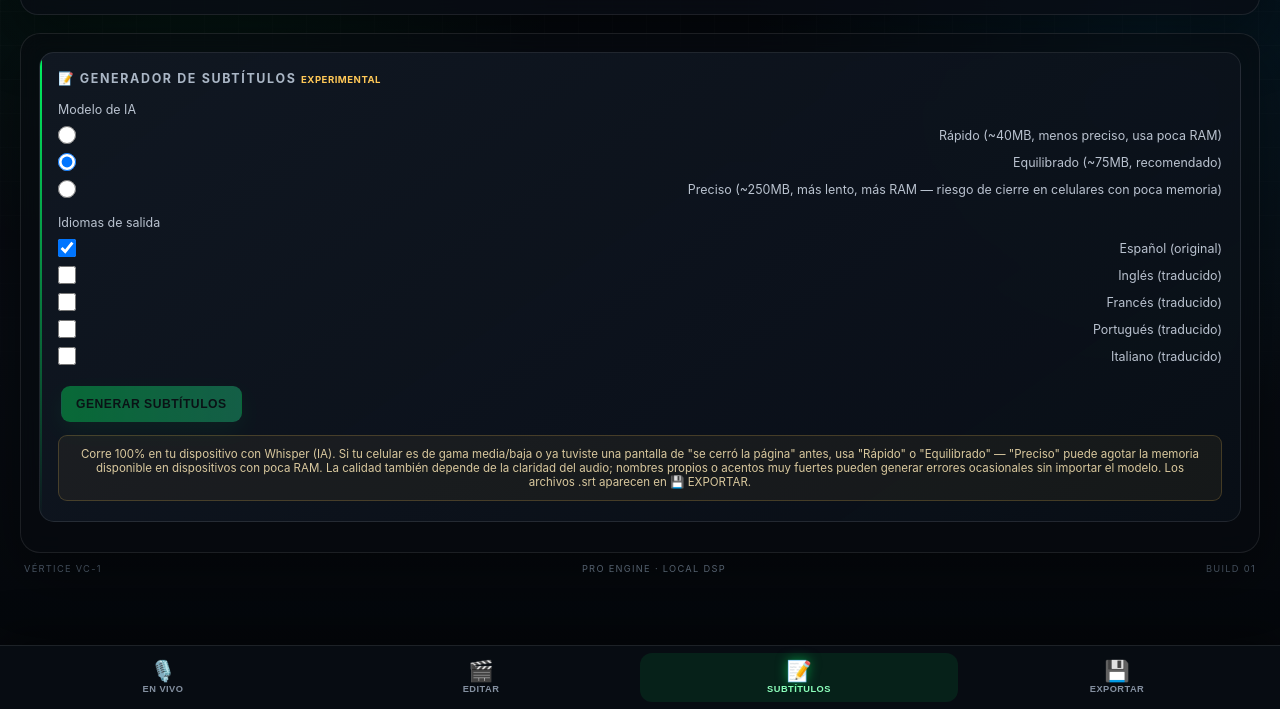
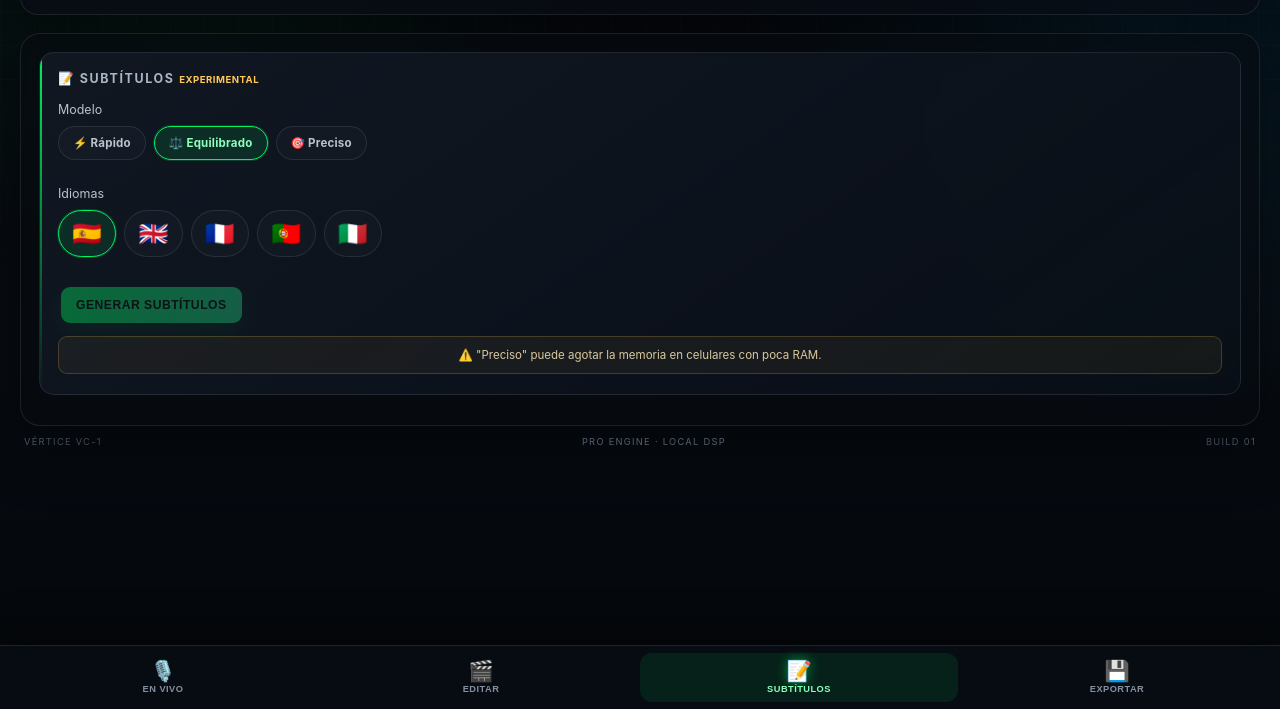
Before and after one commit to Francisco101299/vertice-voice-enhancer, a plain HTML site: page index.html in a window 1280 px wide. Both pictures are taken after a click on the button "📝 SUBTÍTULOS". Shown: the part 91-800 px from the top of the page. Drawn offline with Linux system fonts and the light colour scheme.

Commit message:
Add files via upload

```diff
--- a/index.html
+++ b/index.html
@@ -27,6 +27,12 @@
 .edit-segment-row{background:rgba(255,255,255,.03);border:1px solid var(--line);border-radius:10px;padding:10px;margin-bottom:9px}
 .edit-segment-time{font-size:.66rem;color:var(--muted);margin-bottom:6px;letter-spacing:.03em}
 .edit-segment-text{width:100%;background:#0a0e14;color:var(--text);border:1px solid rgba(255,255,255,.15);border-radius:8px;padding:8px;font-family:inherit;font-size:.85rem;resize:vertical}
+.chip-row{display:flex;flex-wrap:wrap;gap:8px;margin-top:8px}
+.chip-option{position:relative;cursor:pointer}
+.chip-option input{position:absolute;opacity:0;width:0;height:0}
+.chip-option span{display:inline-flex;align-items:center;justify-content:center;gap:5px;padding:9px 14px;border-radius:999px;border:1.5px solid var(--line);background:rgba(255,255,255,.02);font-weight:700;font-size:.72rem;letter-spacing:.02em;color:#b9c2cf;transition:.2s}
+.chip-option input:checked+span{border-color:var(--accent);background:rgba(0,242,96,.1);color:#8dffbc;box-shadow:0 0 0 1px rgba(0,242,96,.2)}
+.chip-option.flag span{font-size:1.5rem;padding:8px 13px}
 body:before{content:"";position:fixed;inset:0;pointer-events:none;background-image:linear-gradient(rgba(255,255,255,.018) 1px,transparent 1px),linear-gradient(90deg,rgba(255,255,255,.018) 1px,transparent 1px);background-size:34px 34px;mask-image:linear-gradient(to bottom,black,transparent 80%);z-index:0}.container{max-width:1240px;margin:auto;position:relative;z-index:1}
 header{display:flex;align-items:center;justify-content:space-between;gap:20px;margin:0 0 18px;padding:18px 22px;background:rgba(9,14,21,.78);border:1px solid var(--line);border-radius:18px;backdrop-filter:blur(18px);box-shadow:var(--shadow)}
 .brand{display:flex;align-items:center;gap:14px}.brand-mark{width:48px;height:48px;border:1px solid rgba(0,242,96,.35);border-radius:14px;display:grid;place-items:center;background:linear-gradient(145deg,rgba(0,242,96,.16),rgba(0,183,255,.08));box-shadow:inset 0 0 24px rgba(0,242,96,.06)}h1{font-size:1.65rem;letter-spacing:.12em;font-weight:800;margin:0;background:linear-gradient(90deg,#fff,#b7ffd7);-webkit-background-clip:text;-webkit-text-fill-color:transparent}.subtitle{font-size:.72rem;color:var(--muted);letter-spacing:.16em;margin-top:4px}.top-status{display:flex;gap:8px;flex-wrap:wrap;justify-content:flex-end}.status-chip{font-size:.7rem;letter-spacing:.08em;text-transform:uppercase;color:#b9c3cf;border:1px solid var(--line);background:rgba(255,255,255,.035);padding:8px 11px;border-radius:999px}.status-chip.live{color:#8dffbc;border-color:rgba(0,242,96,.25)}
@@ -200,36 +206,48 @@ select.btn-secondary{border:1px solid var(--line)!important;color:#fff!important
         <!-- SUBTÍTULOS -->
         <div id="subtitlesPanel" class="panel">
             <div class="section">
-                <h2>📝 GENERADOR DE SUBTÍTULOS <span style="font-size:.6rem;color:#ffc857;letter-spacing:.05em;">EXPERIMENTAL</span></h2>
+                <h2>📝 SUBTÍTULOS <span style="font-size:.6rem;color:#ffc857;letter-spacing:.05em;">EXPERIMENTAL</span></h2>
                 <div class="control-group">
-                    <label>Modelo de IA</label>
-                    <label style="display:flex;align-items:center;gap:8px;font-weight:400;text-transform:none;letter-spacing:0;margin-top:6px;">
-                        <input type="radio" name="whisperModelTier" value="Xenova/whisper-tiny" style="width:18px;height:18px;"> Rápido (~40MB, menos preciso, usa poca RAM)
+                    <label>Modelo</label>
+                    <div class="chip-row">
+                        <label class="chip-option">
+                            <input type="radio" name="whisperModelTier" value="Xenova/whisper-tiny">
+                            <span>⚡ Rápido</span>
                         </label>
-                    <label style="display:flex;align-items:center;gap:8px;font-weight:400;text-transform:none;letter-spacing:0;margin-top:6px;">
-                        <input type="radio" name="whisperModelTier" value="Xenova/whisper-base" checked style="width:18px;height:18px;"> Equilibrado (~75MB, recomendado)
+                        <label class="chip-option">
+                            <input type="radio" name="whisperModelTier" value="Xenova/whisper-base" checked>
+                            <span>⚖️ Equilibrado</span>
                         </label>
-                    <label style="display:flex;align-items:center;gap:8px;font-weight:400;text-transform:none;letter-spacing:0;margin-top:6px;">
-                        <input type="radio" name="whisperModelTier" value="Xenova/whisper-small" style="width:18px;height:18px;"> Preciso (~250MB, más lento, más RAM — riesgo de cierre en celulares con poca memoria)
+                        <label class="chip-option">
+                            <input type="radio" name="whisperModelTier" value="Xenova/whisper-small">
+                            <span>🎯 Preciso</span>
                         </label>
                     </div>
+                </div>
                 <div class="control-group">
-                    <label>Idiomas de salida</label>
-                    <label style="display:flex;align-items:center;gap:8px;font-weight:400;text-transform:none;letter-spacing:0;margin-top:6px;">
-                        <input type="checkbox" class="subtitleLangCheckbox" value="es" checked style="width:18px;height:18px;"> Español (original)
+                    <label>Idiomas</label>
+                    <div class="chip-row">
+                        <label class="chip-option flag">
+                            <input type="checkbox" class="subtitleLangCheckbox" value="es" checked>
+                            <span>🇪🇸</span>
                         </label>
-                    <label style="display:flex;align-items:center;gap:8px;font-weight:400;text-transform:none;letter-spacing:0;margin-top:6px;">
-                        <input type="checkbox" class="subtitleLangCheckbox" value="en" style="width:18px;height:18px;"> Inglés (traducido)
+                        <label class="chip-option flag">
+                            <input type="checkbox" class="subtitleLangCheckbox" value="en">
+                            <span>🇬🇧</span>
                         </label>
-                    <label style="display:flex;align-items:center;gap:8px;font-weight:400;text-transform:none;letter-spacing:0;margin-top:6px;">
-                        <input type="checkbox" class="subtitleLangCheckbox" value="fr" style="width:18px;height:18px;"> Francés (traducido)
+                        <label class="chip-option flag">
+                            <input type="checkbox" class="subtitleLangCheckbox" value="fr">
+                            <span>🇫🇷</span>
                         </label>
-                    <label style="display:flex;align-items:center;gap:8px;font-weight:400;text-transform:none;letter-spacing:0;margin-top:6px;">
-                        <input type="checkbox" class="subtitleLangCheckbox" value="pt" style="width:18px;height:18px;"> Portugués (traducido)
+                        <label class="chip-option flag">
+                            <input type="checkbox" class="subtitleLangCheckbox" value="pt">
+                            <span>🇵🇹</span>
                         </label>
-                    <label style="display:flex;align-items:center;gap:8px;font-weight:400;text-transform:none;letter-spacing:0;margin-top:6px;">
-                        <input type="checkbox" class="subtitleLangCheckbox" value="it" style="width:18px;height:18px;"> Italiano (traducido)
+                        <label class="chip-option flag">
+                            <input type="checkbox" class="subtitleLangCheckbox" value="it">
+                            <span>🇮🇹</span>
                         </label>
+                    </div>
                 </div>
                 <button class="btn btn-primary" id="generateSubsBtn" onclick="generateSubtitles()" disabled>GENERAR SUBTÍTULOS</button>
                 <button class="btn btn-secondary hidden" id="cancelSubsBtn" onclick="cancelSubtitleGeneration()" style="margin-top:8px;">❌ CANCELAR</button>
@@ -239,7 +257,7 @@ select.btn-secondary{border:1px solid var(--line)!important;color:#fff!important
                     <div class="progress-fill" id="subsProgressFill">0%</div>
                 </div>
                 <div class="warning" style="margin-top:9px;">
-                    Corre 100% en tu dispositivo con Whisper (IA). Si tu celular es de gama media/baja o ya tuviste una pantalla de "se cerró la página" antes, usa "Rápido" o "Equilibrado" — "Preciso" puede agotar la memoria disponible en dispositivos con poca RAM. La calidad también depende de la claridad del audio; nombres propios o acentos muy fuertes pueden generar errores ocasionales sin importar el modelo. Los archivos .srt aparecen en 💾 EXPORTAR.
+                    ⚠️ "Preciso" puede agotar la memoria en celulares con poca RAM.
                 </div>
             </div>
             <div id="editSubsSection" class="section hidden">
@@ -248,7 +266,7 @@ select.btn-secondary{border:1px solid var(--line)!important;color:#fff!important
                 <select id="editLangSelect" onchange="renderEditableSegments()" style="width:100%;padding:10px;margin-top:8px;background:#0a0e14;color:#eafff0;border:1px solid rgba(255,255,255,.15);border-radius:8px;"></select>
                 <div id="editSegmentsList" style="max-height:360px;overflow-y:auto;margin-top:12px;"></div>
                 <div class="warning" style="margin-top:9px;">
-                    Corrige aquí las líneas que Whisper transcribió mal (nombres, términos técnicos, etc.). Los cambios se guardan automáticamente y se usan tanto al pegar subtítulos como al volver a descargar el .srt de este idioma.
+                    ✏️ Los cambios se guardan solos y se usan en .srt y al pegar.
                 </div>
             </div>
             <div id="burnSection" class="section hidden">
@@ -294,7 +312,7 @@ select.btn-secondary{border:1px solid var(--line)!important;color:#fff!important
                     <div class="progress-fill" id="burnProgressFill">0%</div>
                 </div>
                 <div class="warning" style="margin-top:9px;">
-                    Esto vuelve a codificar el video (no solo el audio), así que tarda más. Se aplica sobre el video original subido, con el audio sin cambios. El resultado aparece en 💾 EXPORTAR.
+                    ⏳ Recodifica el video completo, tarda más.
                 </div>
             </div>
         </div>
```
Lines whose indentation alone changed are shown as unchanged.
